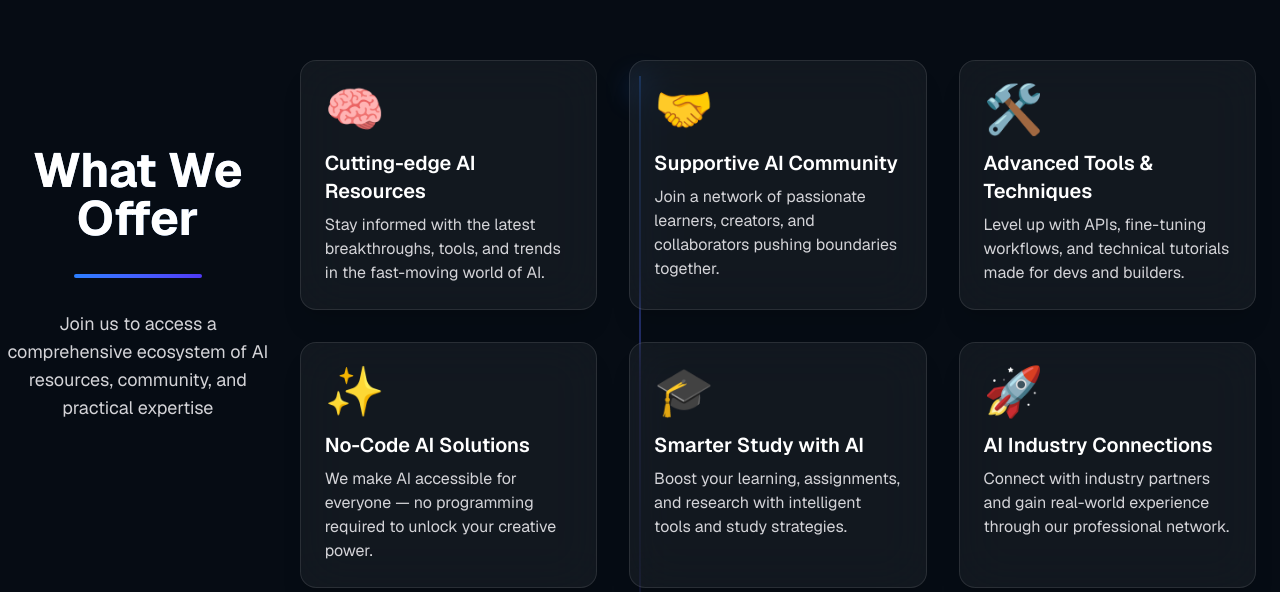
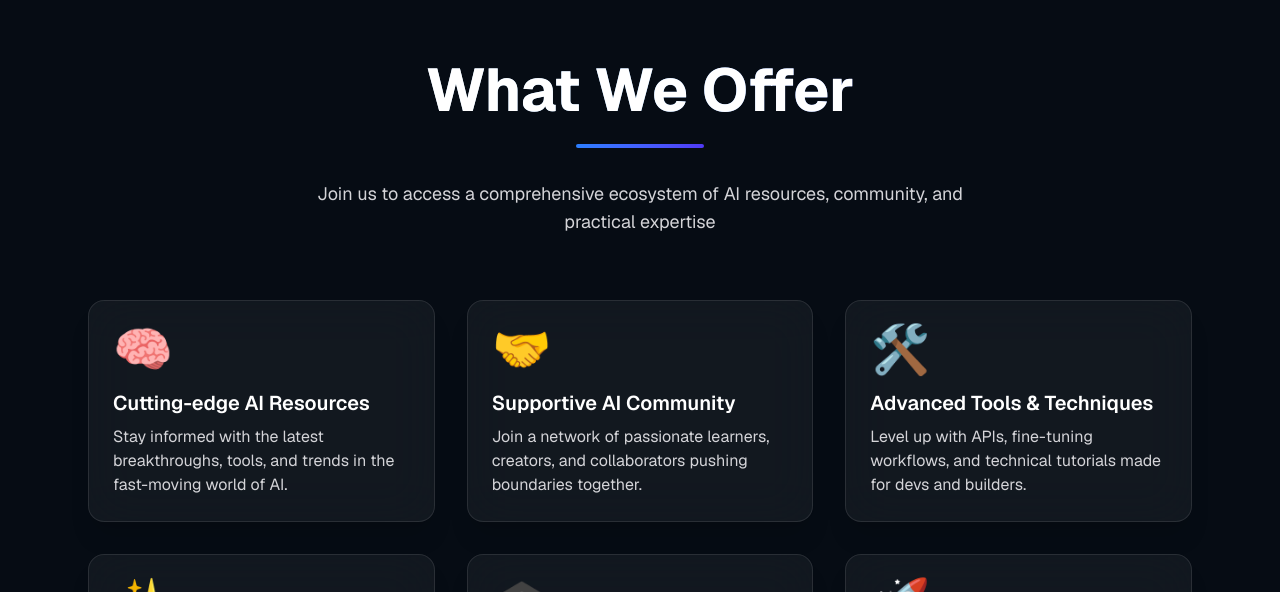
Before and after one commit to lorraine-sanares/ai-at-dscubed-landing, a Next.js app: page / in a window 1280 px wide. Shown: the part 1748-2340 px from the top of the page. Built offline with nearby package versions, Linux system fonts and the light colour scheme; no server answers.

Commit message:
what we offer done

```diff
--- a/src/components/About.tsx
+++ b/src/components/About.tsx
@@ -219,21 +219,18 @@ const About: React.FC = () => {
         whileInView={{ opacity: 1 }}
         transition={{ duration: 0.8 }}
         viewport={{ once: true }}
-        className="relative py-24 md:py-36 min-h-screen flex items-center"
+        className="relative py-24 md:py-36 min-h-screen flex flex-col items-center"
       >
-        <div className="text-center mb-20">
-          <h2 className="text-3xl md:text-5xl font-bold text-white mb-8 bg-gradient-to-r from-white via-blue-300 to-indigo-300 bg-clip-text text-transparent">
+        {/* Title at the top */}
+        <div className="text-center mb-16">
+          <h1 className="text-4xl md:text-6xl font-bold mb-6 text-white bg-gradient-to-r from-white via-blue-300 to-indigo-400 bg-clip-text text-transparent">
             What We Offer
-          </h2>
+          </h1>
           <div className="h-1 w-32 bg-gradient-to-r from-blue-500 to-indigo-600 rounded-full mx-auto mb-8"></div>
           <p className="text-zinc-300 max-w-2xl mx-auto text-lg">
             Join us to access a comprehensive ecosystem of AI resources, community, and practical expertise
           </p>
         </div>
-
-        {/* 3D connector effect */}
-        <div className="absolute left-1/2 transform -translate-x-1/2 top-40 bottom-0 w-[2px] bg-gradient-to-b from-blue-500/50 via-indigo-500/30 to-transparent hidden md:block"></div>
-        <div className="absolute left-1/2 transform -translate-x-1/2 top-40 w-6 h-6 rounded-full bg-blue-500/20 blur-md hidden md:block"></div>
 
         {/* Glowing Info Cards */}
         <div className="max-w-6xl mx-auto px-6 grid md:grid-cols-2 lg:grid-cols-3 gap-8">
```
